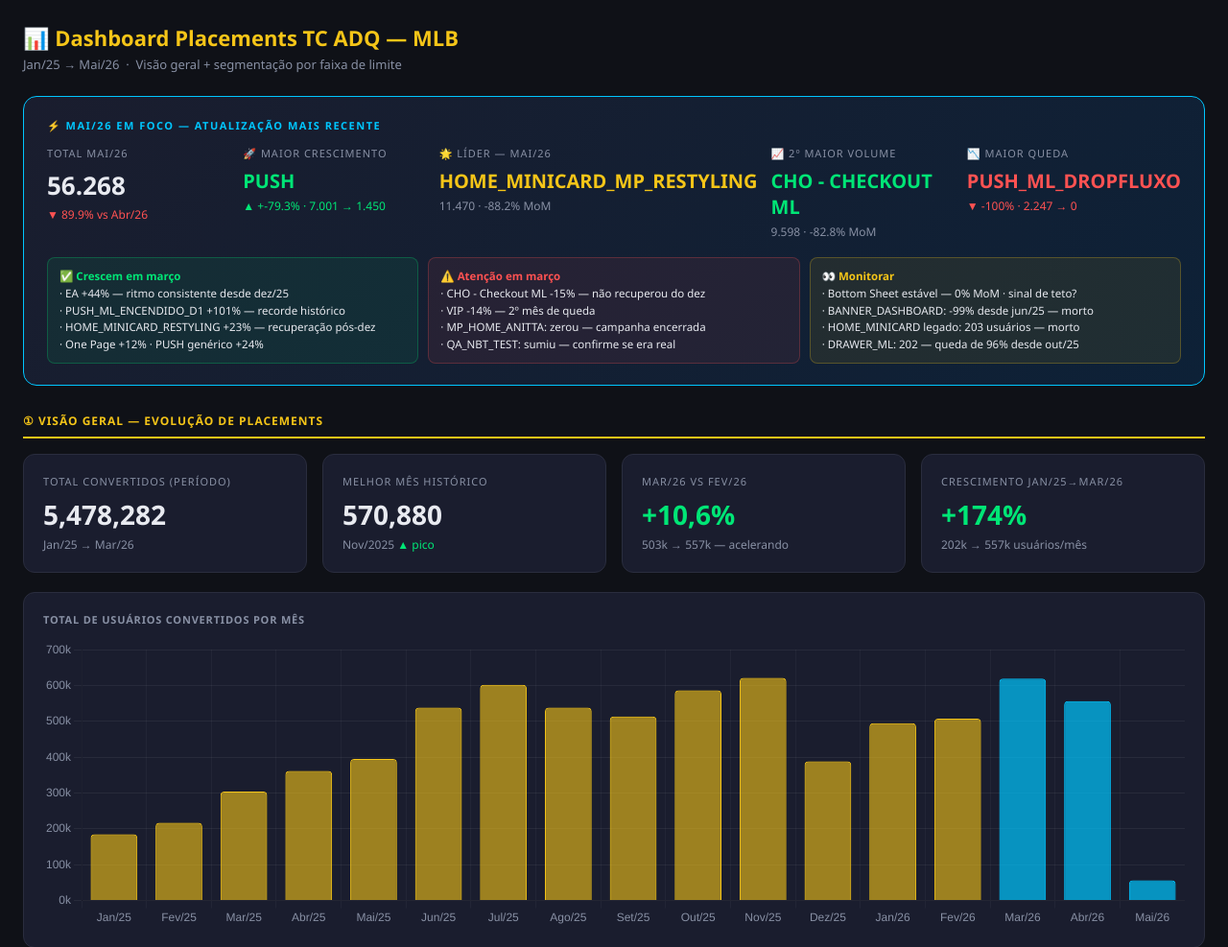
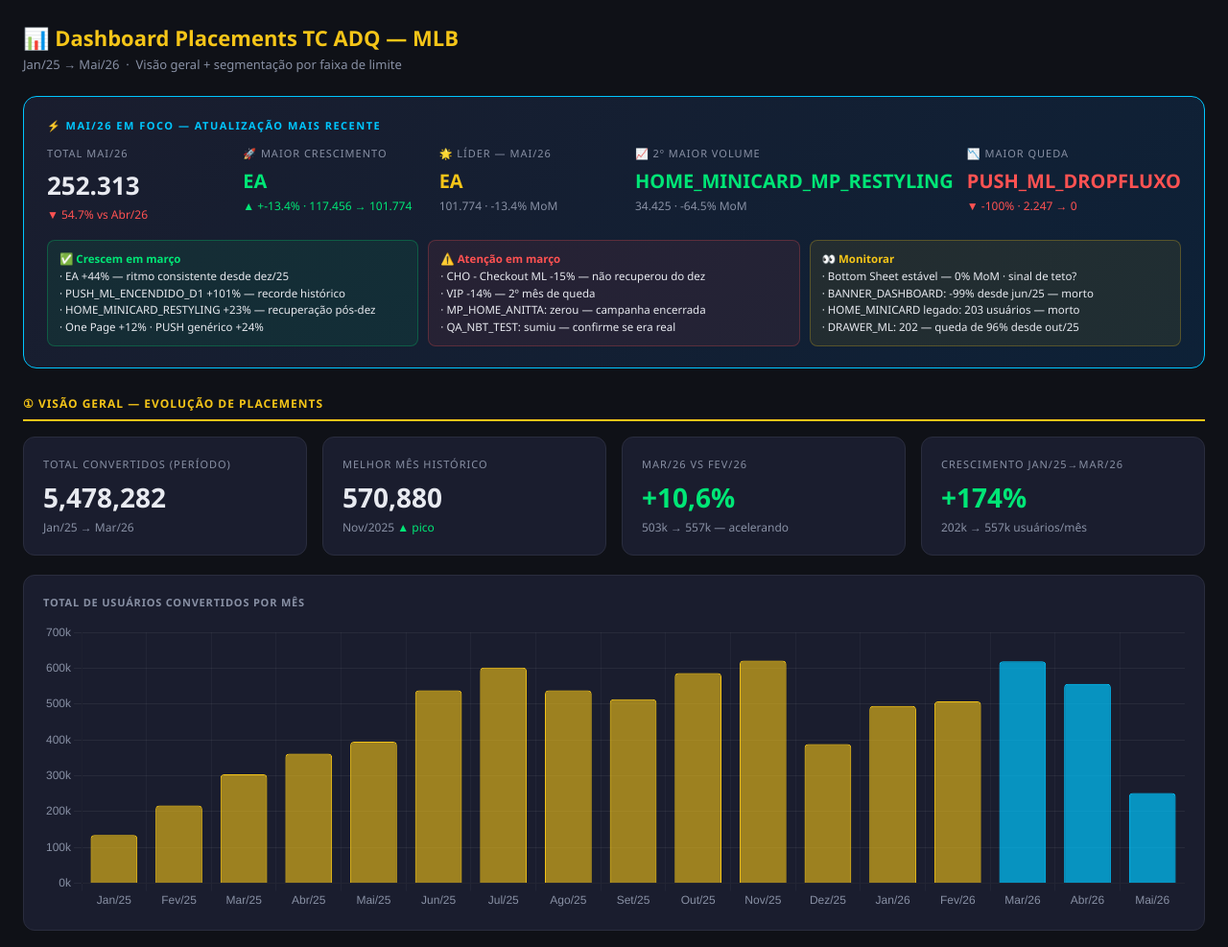
Before and after one commit to nathaliatavares-jpg/dashboards-tc-adq, a plain HTML site: page placements.html in a window 1280 px wide. Shown: the top 987 px of the page at 96% size. Drawn offline with nearby package versions, Linux system fonts and the light colour scheme.

Commit message:
Auto-update placements dashboard 2026-05-11

```diff
--- a/placements.html
+++ b/placements.html
@@ -297,38 +297,38 @@
 // =================== DADOS ===================
 // ===== DATA =====
 const MESES_LABEL = ["Jan/25","Fev/25","Mar/25","Abr/25","Mai/25","Jun/25","Jul/25","Ago/25","Set/25","Out/25","Nov/25","Dez/25","Jan/26","Fev/26","Mar/26","Abr/26","Mai/26"];
-const TOTAL_MES = [185291,217168,304254,361903,395047,538692,602055,538827,513853,586892,621689,388873,495094,507811,619500,556614,56268];
+const TOTAL_MES = [135018,217168,304254,361903,395047,538692,602055,538827,513853,586892,621689,388873,495094,507811,619500,556625,252313];
 const PIVOT = {
-  "One Page":[33058,36707,55131,55076,57782,75368,82998,74612,66739,60640,67864,45716,50569,51265,64943,56990,8700],
-  "Bottom Sheet":[28674,27255,50716,54558,56168,75276,75512,64928,58409,61942,72857,41228,46866,50459,55434,45691,6115],
-  "HOME_MINICARD_MP_RESTYLING":[null,null,null,null,null,null,null,1543,16741,94371,130763,95727,109639,91783,124925,96843,11470],
-  "CHO - CHECKOUT ML":[null,null,80,18233,20381,66841,71742,59417,57142,68896,87455,51567,56244,66512,62307,55671,9598],
-  "Onboarding":[7073,7865,15224,18417,21382,29545,37143,41263,44873,59413,54130,31155,36495,34175,40363,32637,4529],
-  "EA":[null,null,null,null,null,null,null,null,null,null,null,3208,34917,70751,105631,117446,2937],
-  "HOME_MINICARD_MP":[18083,24216,34231,35878,43960,42039,41548,37118,31234,18669,5397,736,405,289,216,69,11],
-  "BANNER_DASHBOARD":[14185,18865,27620,31612,38586,41629,40859,31851,32762,24182,6846,1110,535,369,406,127,21],
+  "One Page":[25932,36707,55131,55076,57782,75368,82998,74612,66739,60640,67864,45716,50569,51265,64943,56991,20843],
+  "Bottom Sheet":[21993,27255,50716,54558,56168,75276,75512,64928,58409,61942,72857,41228,46866,50459,55434,45692,18221],
+  "HOME_MINICARD_MP_RESTYLING":[null,null,null,null,null,null,null,1543,16741,94371,130763,95727,109639,91783,124925,96845,34425],
+  "CHO - CHECKOUT ML":[null,null,80,18233,20381,66841,71742,59417,57142,68896,87455,51567,56244,66512,62307,55671,21839],
+  "Onboarding":[5605,7865,15224,18417,21382,29545,37143,41263,44873,59413,54130,31155,36495,34175,40363,32637,9823],
+  "EA":[null,null,null,null,null,null,null,null,null,null,null,3208,34917,70751,105631,117456,101774],
+  "HOME_MINICARD_MP":[13202,24216,34231,35878,43960,42039,41548,37118,31234,18669,5397,736,405,289,216,69,37],
+  "BANNER_DASHBOARD":[10988,18865,27620,31612,38586,41629,40859,31851,32762,24182,6846,1110,535,369,406,127,57],
   "MP_HOME_ANITTA":[null,null,null,3823,12785,55425,66545,59170,51509,33002,14,2,1,1,null,null,null],
-  "PUSH":[12934,17319,24581,17846,17268,11048,10266,9861,10079,7937,7871,4784,8760,8153,10336,7001,1450],
-  "PUSH_ML_ENCENDIDO_D1":[2926,4210,5859,13640,9771,8388,14090,9825,9029,10436,5683,3594,11397,8034,16145,17869,130],
-  "CARDS_LISTING_RESTYLING_FULL_TC":[null,null,null,null,null,null,null,215,104,14239,20532,15276,20864,22363,23857,19769,2681],
-  "VIP":[3950,8596,5629,4797,4784,7330,7579,7528,6371,5873,9827,6422,6403,7752,7592,6455,1035],
-  "PDP":[3144,6323,4095,3111,2882,4112,4191,4633,3956,4624,9912,5612,5238,5976,6330,5030,820],
-  "PUSH_ML_D10":[1565,1818,2028,5424,8505,9351,4927,3943,2987,2332,2625,1989,3009,5138,8640,4655,8],
-  "MODAL_DE_PAGOS":[null,1697,3211,3390,3398,3922,4669,4631,4676,5099,7633,4406,4167,3815,4267,3430,709],
-  "CARDS_LISTING_RESTYLING_MICRO_TC":[null,null,null,null,null,null,null,94,42,10106,10253,8153,10567,7061,7792,6929,753],
-  "QA_NBT_TEST":[609,4521,6693,4981,568,65,12011,15410,13033,1416,1162,518,null,null,null,null,null],
-  "DRAWER_ML":[1593,1319,1284,4409,6084,6410,1465,4552,6978,6492,6849,3850,2409,964,227,153,29],
-  "VIP_WEB":[null,null,null,null,null,null,1,3644,7836,7186,8576,5115,4820,5379,5998,4894,749],
-  "PUSH_FLOWS_ENC_ENG":[null,null,null,null,null,815,8555,5837,6726,5470,5551,2653,4443,3972,2448,3481,35],
-  "BARRIDA_PENDING_ML":[5163,9090,10759,7935,74,219,55,125,84,122,64,34,2820,4521,3369,4482,211],
-  "WAITLIST_APPROVED_PUSH":[19,8,4167,4473,4238,10181,8268,6039,724,2831,1888,1477,1276,845,624,341,3],
-  "PUSH_ML_DROPFLUXO":[1176,1322,1871,2952,3012,3737,4915,4162,3930,4279,3367,1897,1326,2674,3262,2247,null],
+  "PUSH":[5539,17319,24581,17846,17268,11048,10266,9861,10079,7937,7871,4784,8760,8153,10336,7003,3373],
+  "PUSH_ML_ENCENDIDO_D1":[1972,4210,5859,13640,9771,8388,14090,9825,9029,10436,5683,3594,11397,8034,16145,17869,1513],
+  "CARDS_LISTING_RESTYLING_FULL_TC":[null,null,null,null,null,null,null,215,104,14239,20532,15276,20864,22363,23857,19767,7564],
+  "VIP":[3123,8596,5629,4797,4784,7330,7579,7528,6371,5873,9827,6422,6403,7752,7592,6456,2339],
+  "PDP":[2483,6323,4095,3111,2882,4112,4191,4633,3956,4624,9912,5612,5238,5976,6330,5030,1781],
+  "PUSH_ML_D10":[1565,1818,2028,5424,8505,9351,4927,3943,2987,2332,2625,1989,3009,5138,8640,4656,10],
+  "MODAL_DE_PAGOS":[null,1697,3211,3390,3398,3922,4669,4631,4676,5099,7633,4406,4167,3815,4267,3424,1330],
+  "CARDS_LISTING_RESTYLING_MICRO_TC":[null,null,null,null,null,null,null,94,42,10106,10253,8153,10567,7061,7792,6929,2672],
+  "QA_NBT_TEST":[1,4521,6693,4981,568,65,12011,15410,13033,1416,1162,518,null,null,null,null,null],
+  "DRAWER_ML":[1180,1319,1284,4409,6084,6410,1465,4552,6978,6492,6849,3850,2409,964,227,153,53],
+  "VIP_WEB":[null,null,null,null,null,null,1,3644,7836,7186,8576,5115,4820,5379,5998,3680,13],
+  "PUSH_FLOWS_ENC_ENG":[null,null,null,null,null,815,8555,5837,6726,5470,5551,2653,4443,3972,2448,3481,993],
+  "WAITLIST_APPROVED_PUSH":[3,8,4167,4473,4238,10181,8268,6039,724,2831,1888,1477,1276,845,624,341,3],
+  "BARRIDA_PENDING_ML":[2377,9090,10759,7935,74,219,55,125,84,122,64,34,2820,4521,3369,4483,213],
+  "PUSH_ML_DROPFLUXO":[1000,1322,1871,2952,3012,3737,4915,4162,3930,4279,3367,1897,1326,2674,3262,2247,null],
   "CONGRATS_COMPRA_ML":[null,null,null,null,null,830,6044,5160,4660,5056,5480,3495,3679,3440,4352,2711,null],
-  "WAITLIST_APPROVED_HERMES":[9,14,3328,3674,4549,6466,6347,5454,3837,2808,1869,1378,1244,1171,652,441,2],
-  "PUSH_ML_CHECKOUT":[1642,2237,3326,3123,1481,1714,1229,755,2345,2853,3055,2744,3207,3879,4172,2908,86],
-  "PUSH_FLOWS_ENC_ACT":[null,null,null,null,null,642,3770,3634,3963,4582,3640,1960,2136,2382,1734,1712,9],
-  "CREDIT_SCORING_PRODUCTS":[676,832,1769,2032,2883,3426,2840,2064,2614,3015,4449,1593,607,457,604,128,null],
-  "PUSH_MP_UPSELL":[4102,6746,5726,6436,5527,null,null,null,null,null,null,null,null,null,null,null,null]
+  "WAITLIST_APPROVED_HERMES":[4,14,3328,3674,4549,6466,6347,5454,3837,2808,1869,1378,1244,1171,652,441,229],
+  "PUSH_ML_CHECKOUT":[1299,2237,3326,3123,1481,1714,1229,755,2345,2853,3055,2744,3207,3879,4172,2908,2066],
+  "PUSH_FLOWS_ENC_ACT":[null,null,null,null,null,642,3770,3634,3963,4582,3640,1960,2136,2382,1734,1712,323],
+  "CREDIT_SCORING_PRODUCTS":[499,832,1769,2032,2883,3426,2840,2064,2614,3015,4449,1593,607,457,604,128,null],
+  "CREDIT_NUMERIC_SCORING":[null,null,null,null,null,null,null,null,null,null,194,3417,7120,5263,5510,4060,1524]
 };
 // ===== END DATA =====
 
```
